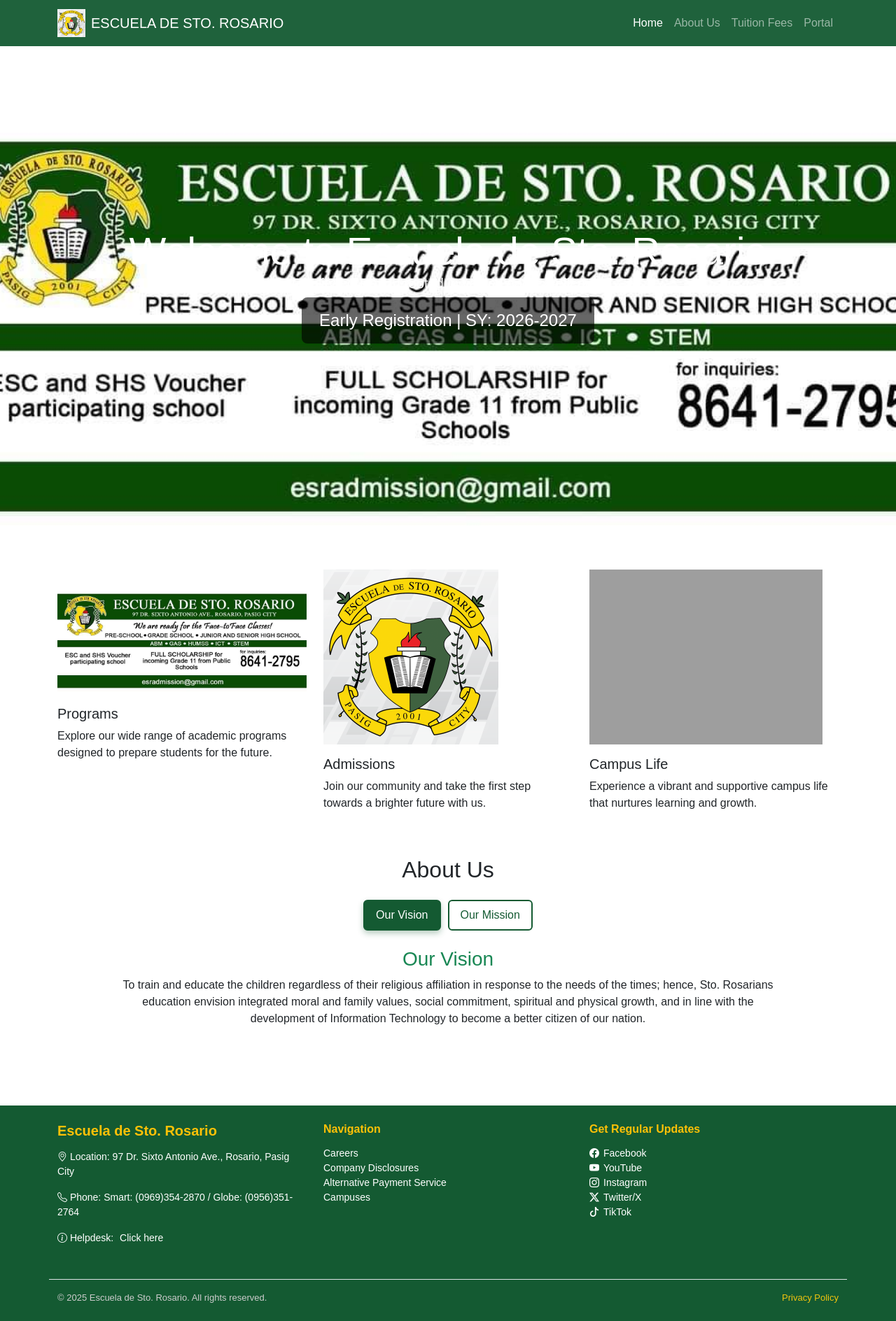
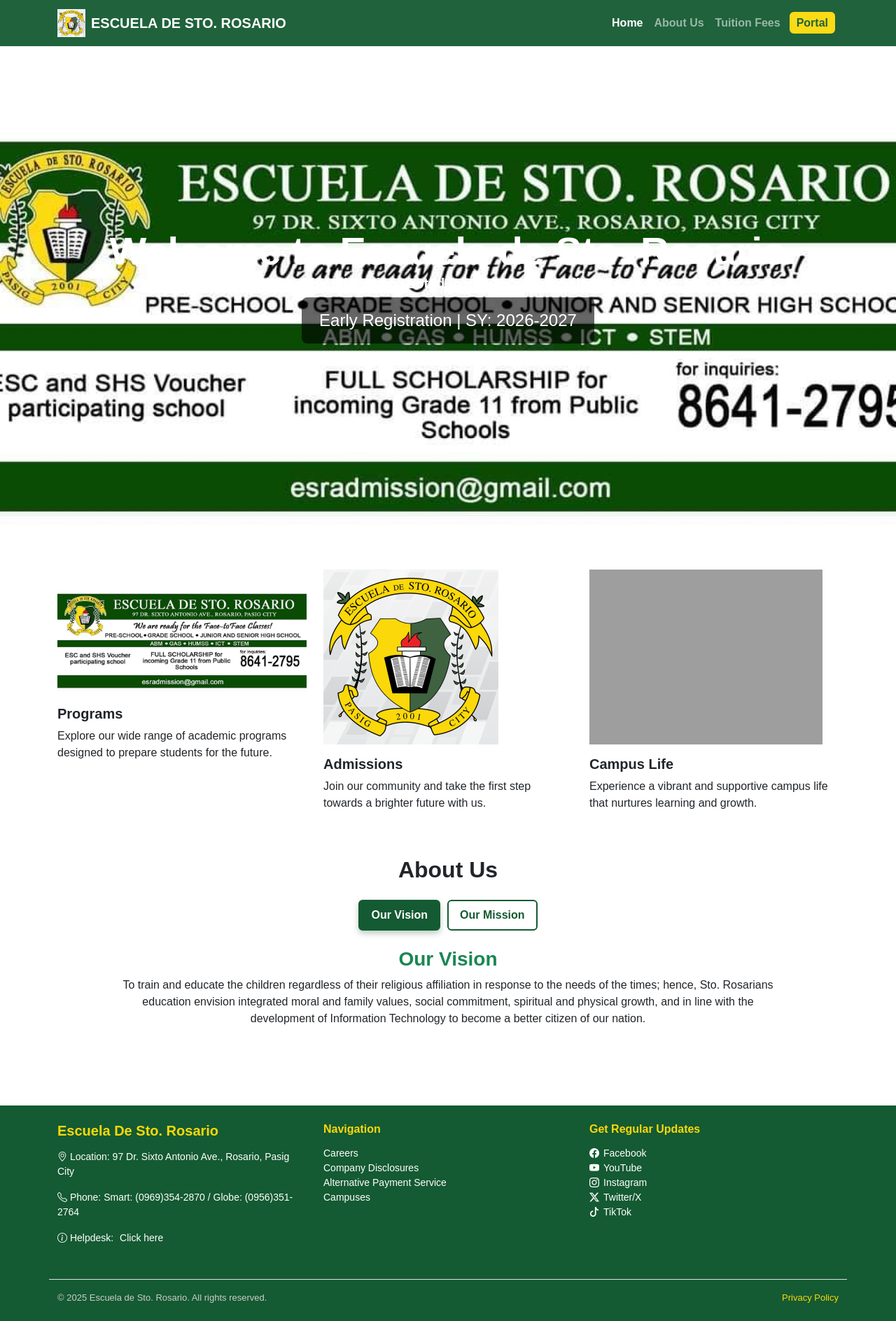
Before and after one commit to Polo10172003/school, a PHP site: page /Enrollment/ in a window 1280 px wide. Shown: the whole page at 70% size. Run offline with PHP 8.4, Linux system fonts and the light colour scheme; grey boxes are pictures that could not be loaded.

Commit message:
Update index.php

```diff
--- a/index.php
+++ b/index.php
@@ -92,7 +92,7 @@
     }
 
     .footer a:hover {
-      color: #f1c40f;
+      color: #fbd80a;
       text-decoration: underline;
     }
     .footer p a {
@@ -109,7 +109,7 @@
     }
 
     .footer .list-unstyled li a:hover {
-      color: #f1c40f;
+      color: #fbd80a;
       text-decoration: underline;
     }
 
@@ -123,7 +123,7 @@
     }
 
     .footer-bottom .privacy-link {
-      color: #f1c40f;
+      color: #fbd80a;
     }
 
     .footer-bottom .privacy-link:hover {
@@ -152,6 +152,31 @@
       border-color: #145A32;
       box-shadow: 0 4px 8px rgba(20, 90, 50, 0.3);
     }
+
+    .portal-btn {
+        color: #145A32 !important;
+        background-color: #fbd80a;
+        border: 2px solid #fbd80a;
+        border-radius: 6px;
+        padding: 4px 16px;
+        margin: 0 5px;
+        font-weight: 500;
+        transition: all 0.3s ease;
+        text-decoration: none;
+        display: inline-block;
+        line-height: 1.2;
+        vertical-align: baseline;
+        position: relative;
+        top: 4px;
+    }
+
+    .portal-btn:hover {
+        background-color: #fbd80a;
+        color: #145A32 !important;
+        transform: translateY(-1px);
+        box-shadow: 0 2px 4px rgba(251, 216, 10, 0.3);
+    }
+
   </style>
 </head>
 <body>
@@ -159,7 +184,7 @@
   <!-- Navbar -->
   <nav class="navbar navbar-expand-lg navbar-dark" style="background-color: #145A32;">
     <div class="container">
-      <a class="navbar-brand d-flex align-items-center" href="#home">
+      <a class="navbar-brand d-flex fw-bold align-items-center" href="#home">
         <img src="../Esrlogo.png" width="40" height="40" class="me-2">
         ESCUELA DE STO. ROSARIO
       </a>
@@ -168,10 +193,10 @@
       </button>
       <div class="collapse navbar-collapse" id="navbarNav">
         <ul class="navbar-nav ms-auto">
-          <li class="nav-item"><a class="nav-link active" href="#home">Home</a></li>
-          <li class="nav-item"><a class="nav-link" href="#aboutus">About Us</a></li>
-          <li class="nav-item"><a class="nav-link" href="tuition_fees.php">Tuition Fees</a></li>
-          <li class="nav-item"><a class="nav-link" href="student_login.php">Portal</a></li>
+          <li class="nav-item"><a class="nav-link fw-bold active" href="#home">Home</a></li>
+          <li class="nav-item"><a class="nav-link fw-bold" href="#aboutus">About Us</a></li>
+          <li class="nav-item"><a class="nav-link fw-bold" href="tuition_fees.php">Tuition Fees</a></li>
+          <li class="nav-item"><a class="nav-link portal-btn fw-bold" href="student_login.php">Portal</a></li>
         </ul>
       </div>
     </div>
@@ -181,8 +206,8 @@
     <a href="early_registration.php" style="text-decoration: none; color: inherit;">
       <div class="jumbotron">
         <div class="text-center">
-          <h class="display-4">Welcome to Escuela de Sto. Rosario</h>
-          <h1 class="lead">Quality education rooted in values and excellence.</h1>
+          <h class="display-4 fw-bold">Welcome to Escuela de Sto. Rosario</h>
+          <h1 class="lead fw-bold">Quality education rooted in values and excellence.</h1>
           <p class="early">Early Registration | SY: 2026-2027</p>
         </div>
       </div>
@@ -194,17 +219,17 @@
       <div class="row">
         <div class="col-md-4">
           <img src="../esrBanner.jpg" alt="School Banner" class="img-fluid mb-3" style="max-height: 250px; object-fit: cover;">
-          <h5>Programs</h5>
+          <h5 class="fw-bold">Programs</h5>
           <p>Explore our wide range of academic programs designed to prepare students for the future.</p>
         </div>
         <div class="col-md-4">
           <img src="../Esrlogo.png" alt="School Logo" class="img-fluid mb-3" style="max-height: 250px; object-fit: cover;">
-          <h5>Admissions</h5>
+          <h5 class="fw-bold">Admissions</h5>
           <p>Join our community and take the first step towards a brighter future with us.</p>
         </div>
         <div class="col-md-4">
           <img src="../Esr_banner.jpg" alt="School Campus" class="img-fluid mb-3" style="max-height: 250px; object-fit: cover;">
-          <h5>Campus Life</h5>
+          <h5 class="fw-bold">Campus Life</h5>
           <p>Experience a vibrant and supportive campus life that nurtures learning and growth.</p>
         </div>
       </div>
@@ -213,28 +238,28 @@
 
   <!-- About Us Section -->
   <div id="aboutus" class="container py-5">
-    <h2 class="text-center mb-4">About Us</h2>
+    <h2 class="text-center mb-4 fw-bold">About Us</h2>
 
     <!-- Sub-nav (like pagination for Vision & Mission) -->
     <ul class="nav nav-pills justify-content-center mb-4" id="aboutTabs" role="tablist">
       <li class="nav-item">
-        <button class="nav-link active" id="vision-tab" data-bs-toggle="tab" data-bs-target="#vision" type="button" role="tab">Our Vision</button>
+        <button class="nav-link fw-bold active" id="vision-tab" data-bs-toggle="tab" data-bs-target="#vision" type="button" role="tab">Our Vision</button>
       </li>
       <li class="nav-item">
-        <button class="nav-link" id="mission-tab" data-bs-toggle="tab" data-bs-target="#mission" type="button" role="tab">Our Mission</button>
+        <button class="nav-link fw-bold" id="mission-tab" data-bs-toggle="tab" data-bs-target="#mission" type="button" role="tab">Our Mission</button>
       </li>
     </ul>
 
     <!-- Content -->
     <div class="tab-content mx-auto text-center" id="aboutTabsContent" style="max-width: 950px;">
       <div class="tab-pane fade show active" id="vision" role="tabpanel">
-        <h3 class="text-success">Our Vision</h3>
+        <h3 class="text-success fw-bold">Our Vision</h3>
         <p>
          To train and educate the children regardless of their religious affiliation in response to the needs of the times; hence, Sto. Rosarians education envision integrated moral and family values, social commitment, spiritual and physical growth, and in line with the development of Information Technology to become a better citizen of our nation.
         </p>
       </div>
       <div class="tab-pane fade" id="mission" role="tabpanel">
-        <h3 class="text-success">Our Mission</h3>
+        <h3 class="text-success fw-bold">Our Mission</h3>
         <p>
           To realize this vision, we commit ourselves to:
           <br /><br />
@@ -251,7 +276,7 @@
       <div class="row">
         <!-- School Info -->
         <div class="col-md-4 mb-3">
-          <h5 class="fw-bold text-warning">Escuela de Sto. Rosario</h5>
+          <h5 class="fw-bold" style="color: #fbd80a;">Escuela De Sto. Rosario</h5>
           <p><i class="bi bi-geo-alt"></i> Location: 97 Dr. Sixto Antonio Ave., Rosario, Pasig City</p>
           <p><i class="bi bi-telephone"></i> Phone: Smart: (0969)354-2870 / Globe: (0956)351-2764</p>
           <p><i class="bi bi-info-circle"></i> Helpdesk: <a href="#">Click here</a></p>
@@ -259,7 +284,7 @@
 
         <!-- Navigation -->
         <div class="col-md-4 mb-3">
-          <h6 class="fw-bold text-warning">Navigation</h6>
+          <h6 class="fw-bold" style="color: #fbd80a;">Navigation</h6>
           <ul class="list-unstyled">
             <li><a href="#">Careers</a></li>
             <li><a href="#">Company Disclosures</a></li>
@@ -270,7 +295,7 @@
 
         <!-- Social Media -->
         <div class="col-md-4 mb-3">
-          <h6 class="fw-bold text-warning">Get Regular Updates</h6>
+          <h6 class="fw-bold" style="color: #fbd80a;">Get Regular Updates</h6>
           <ul class="list-unstyled">
             <li><a href="#"><i class="bi bi-facebook"></i> Facebook</a></li>
             <li><a href="#"><i class="bi bi-youtube"></i> YouTube</a></li>
```
